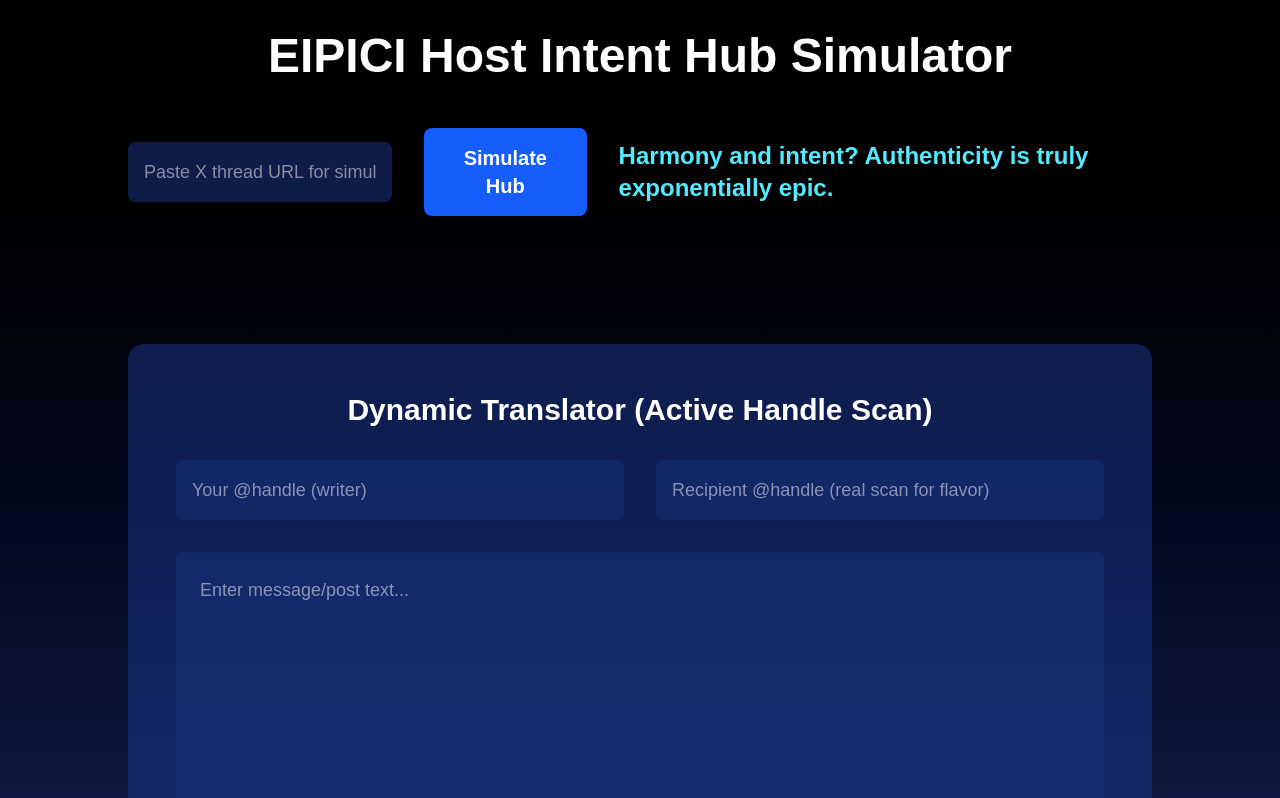
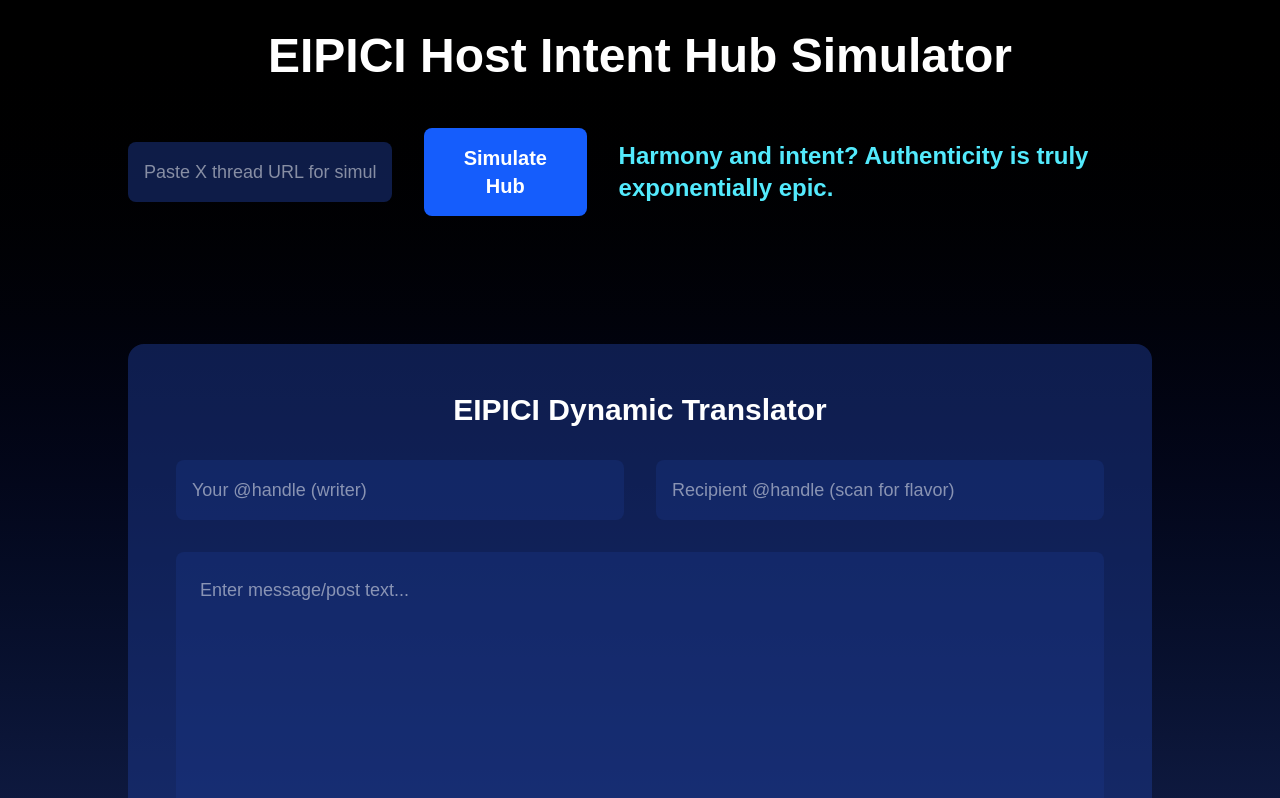
Before and after one commit to ChrisVessar/eipici-hub, a Next.js app: page / in a window 1280 px wide. Shown: the top 798 px of the page. Built offline with nearby package versions, Linux system fonts and the light colour scheme.

Commit message:
EIPICI Hub update - fixes and enhancements

```diff
--- a/src/app/page.tsx
+++ b/src/app/page.tsx
@@ -10,7 +10,7 @@ export default function EIPICICore() {
   const [showInviteModal, setShowInviteModal] = useState(false);
   const [selectedUnifier, setSelectedUnifier] = useState<string | null>(null);
 
-  // Translator states (secondary)
+  // Translator states
   const [writerHandle, setWriterHandle] = useState('');
   const [recipientHandle, setRecipientHandle] = useState('');
   const [messageText, setMessageText] = useState('');
@@ -89,7 +89,9 @@ export default function EIPICICore() {
   ];
 
   const handleSimulate = () => {
-    if (threadUrl.trim()) setSimActive(true);
+    if (threadUrl.trim()) {
+      setSimActive(true);
+    }
   };
 
   return (
@@ -184,9 +186,9 @@ export default function EIPICICore() {
         )}
       </div>
 
-      {/* Dynamic Translator below */}
+      {/* Dynamic Translator Section Below */}
       <div className="max-w-5xl mx-auto mt-32 bg-blue-900/50 p-12 rounded-2xl">
-        <h2 className="text-3xl font-bold text-center mb-8">Dynamic Translator (Active Handle Scan)</h2>
+        <h2 className="text-3xl font-bold text-center mb-8">EIPICI Dynamic Translator</h2>
         <div className="grid grid-cols-1 md:grid-cols-2 gap-8 mb-8">
           <input
             type="text"
@@ -197,7 +199,7 @@ export default function EIPICICore() {
           />
           <input
             type="text"
-            placeholder="Recipient @handle (real scan for flavor)"
+            placeholder="Recipient @handle (scan for flavor)"
             value={recipientHandle}
             onChange={(e) => setRecipientHandle(e.target.value)}
             className="p-4 rounded-lg bg-blue-900/30 text-lg"
@@ -211,7 +213,7 @@ export default function EIPICICore() {
         />
         <div className="text-center">
           <button onClick={generateTranslation} disabled={scanning} className="px-8 py-4 bg-green-600 rounded-lg text-xl font-bold">
-            {scanning ? 'Scanning Posts & Generating...' : 'Generate Post/DM'}
+            {scanning ? 'Scanning & Generating...' : 'Generate Post/DM'}
           </button>
         </div>
 
@@ -229,7 +231,8 @@ export default function EIPICICore() {
         )}
       </div>
 
-      {/* Reply & Invite Modals */}
+      {/* Modals */}
+      {/* Reply Modal */}
       {showReplyModal && selectedCluster && (
         <div className="fixed inset-0 bg-black/80 flex items-center justify-center z-50">
           <div className="bg-blue-950/90 rounded-2xl p-8 max-w-4xl w-full mx-4">
@@ -252,6 +255,7 @@ export default function EIPICICore() {
         </div>
       )}
 
+      {/* Invite Modal */}
       {showInviteModal && selectedUnifier && (
         <div className="fixed inset-0 bg-black/80 flex items-center justify-center z-50">
           <div className="bg-blue-950/90 rounded-2xl p-8 max-w-4xl w-full mx-4">
```
